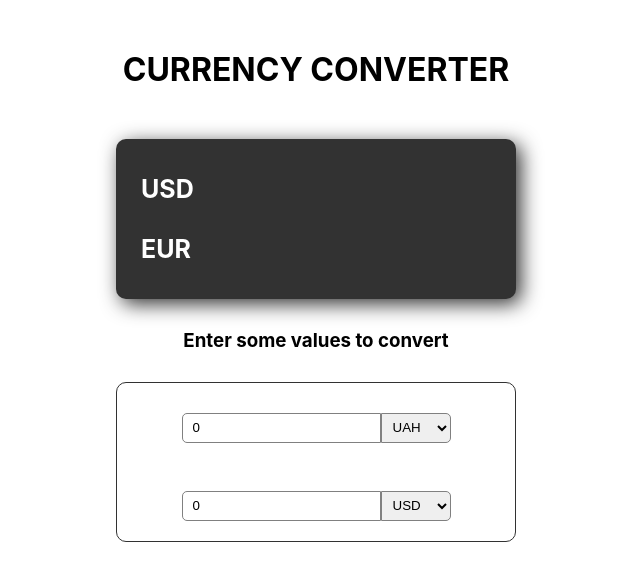
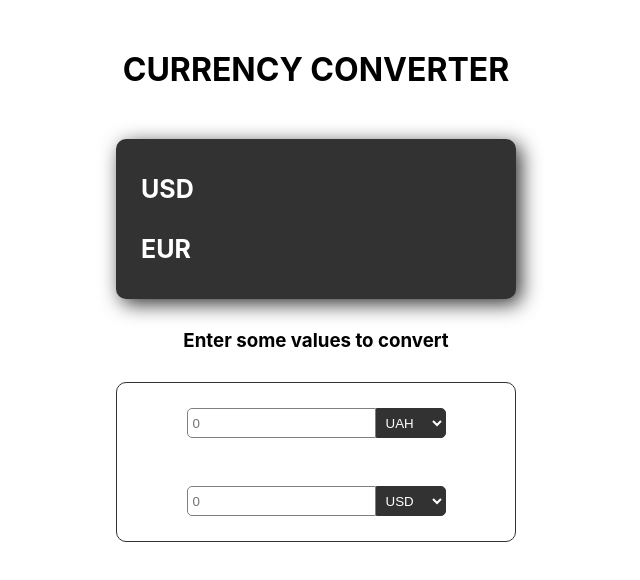
Before and after one commit to yupaziura/test-currency, a React (Create React App) app: page / in a window 1280 px wide. Shown: the top 580 px of the page, without its empty margins (324-964 px from the left). Built offline with nearby package versions, Linux system fonts and the light colour scheme; no server answers.

Commit message:
Edit code

```diff
--- a/src/App.css
+++ b/src/App.css
@@ -4,7 +4,7 @@
 }
 
 .container {
-  max-width: 650px;
+  width: clamp(310px, 50%, 650px);
   margin: 0 auto;
 }
 
@@ -13,9 +13,11 @@
   text-align: center;
 }
 
-
-
 .subtitle{
   text-align: center;
   margin: 30px 0;
 }
+
+.section{
+  margin-bottom: 20px;
+}
--- a/src/App.js
+++ b/src/App.js
@@ -21,8 +21,8 @@ function App() {
    const [fromCurr, setFromCurr] = useState(uah)
    const [toCurr, setToCurr] = useState(usd)
 
-   const [inp, setInp] = useState(0);
-   const [outp, setOutp] = useState(0);
+   const [inp, setInp] = useState('');
+   const [outp, setOutp] = useState('');
 
 
 
@@ -70,22 +70,22 @@ function App() {
   return (
     <div className="container">
       <header className="App-header">
-        <div className="header">
-          <h1> CURRENCY CONVERTER</h1>
-        </div>
+        <h1 className="header"> CURRENCY CONVERTER</h1>
+
         <Box num={1}>
             <Info name={'USD'} value={usd}/>
             <Info name={'EUR'} value={eur}/>
         </Box>
-
       </header>
 
-      <h3 className='subtitle'>Enter some values to convert</h3>
+      <section className='section'>
+        <h3 className='subtitle'>Enter some values to convert</h3>
 
-      <Box num = {0}>
-        <Input calcInput={calcFromInp} calcSelect={calcCurrFrom} value={inp} defaultValue={uah} usd={usd} eur={eur} uah={uah}/>
-        <Input calcInput={calcFromOutp} calcSelect={calcCurrTo} value={outp} defaultValue={usd} usd={usd} eur={eur} uah={uah}/>
-      </Box>
+        <Box num = {0}>
+          <Input calcInput={calcFromInp} calcSelect={calcCurrFrom} value={inp} defaultValue={uah} usd={usd} eur={eur} uah={uah}/>
+          <Input calcInput={calcFromOutp} calcSelect={calcCurrTo} value={outp} defaultValue={usd} usd={usd} eur={eur} uah={uah}/>
+        </Box>
+      </section>
     </div>
   );
 }
--- a/src/components/Input/Input.css
+++ b/src/components/Input/Input.css
@@ -1,12 +1,14 @@
 .convert__inputs{
     height: 30px;
     margin: 0 auto;
+    display: flex;
+    align-items: flex-start;
   }
 
   .convert__input {
     display: inline-block;
     height: 100%;
-    padding: 10px;
+    padding: 5px;
 
     border-radius: 5px 0px 0px 5px;
     border: 1px solid grey;
@@ -16,8 +18,17 @@
     display: inline-block;
     height: 100%;
     width: 70px;
-    padding-left: 7px;
+    padding: 5px;
 
     border-radius: 0px 5px 5px 0px;
-    border: 1px solid grey;
+    border: 1px solid rgb(50, 50, 50);
+
+    background-color: rgb(50, 50, 50);
+    color: white;
+
+    cursor: pointer;
   }
+
+  .convert__input:focus, .convert__select:focus, .convert__select:hover{
+    outline: rgb(50, 50, 50) solid 1px;
+  }
```
